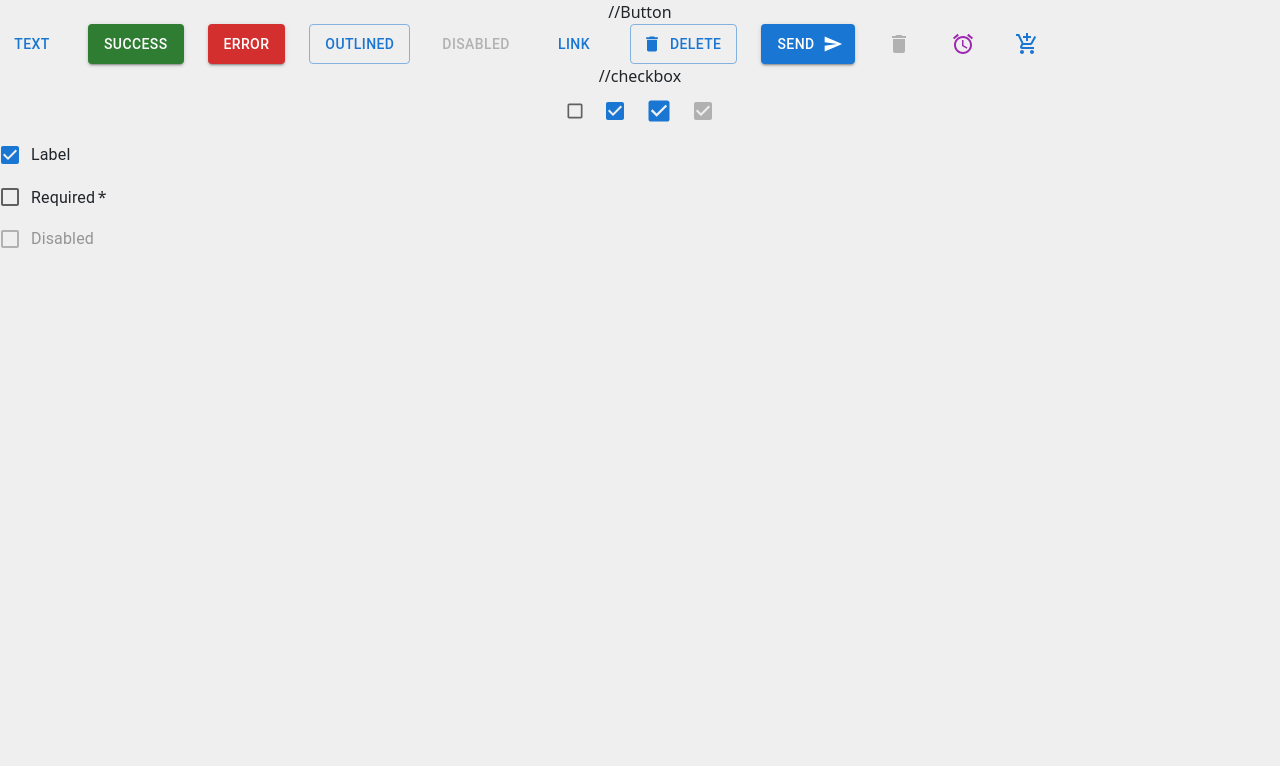
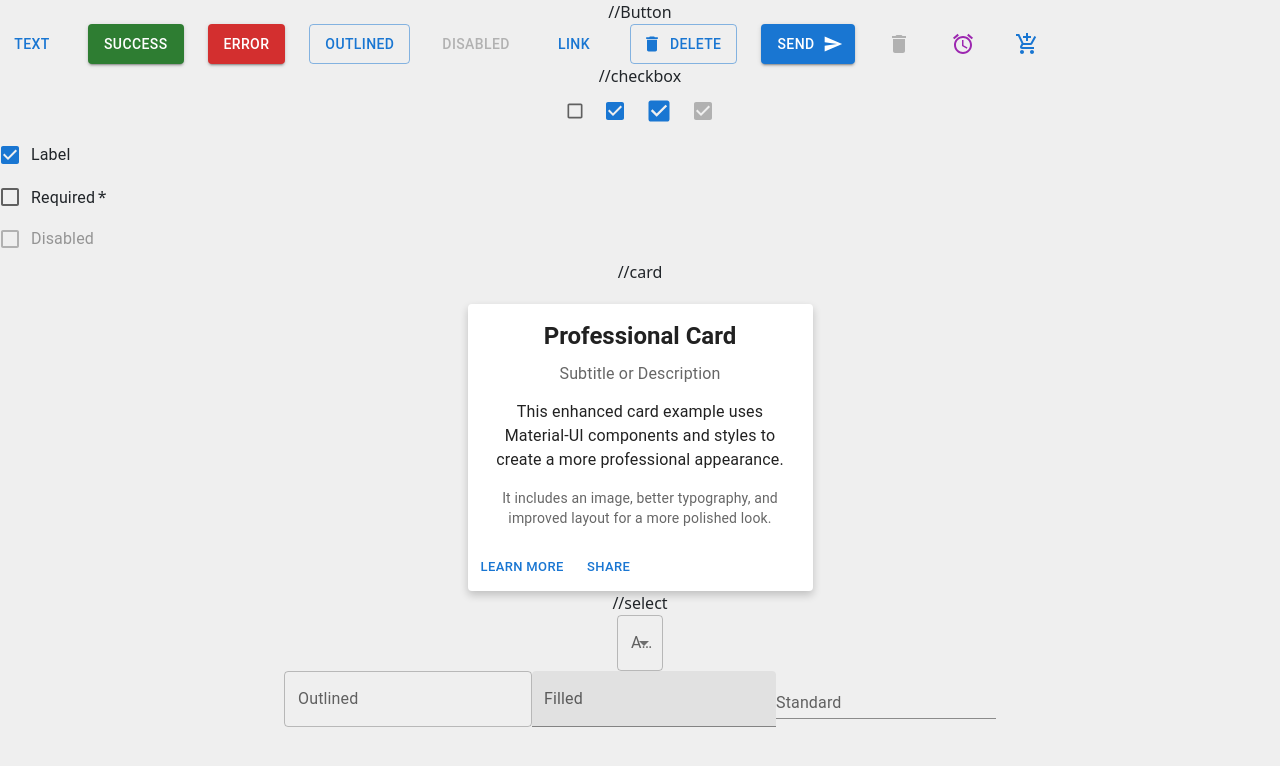
Before and after one commit to Prithivi2126/react_Js, a React (Create React App) app: page /materialui in a window 1280 px wide. Shown: the top 766 px of the page. Built offline with nearby package versions, Linux system fonts and the light colour scheme.

Commit message:
react-hook-form

```diff
--- a/package.json
+++ b/package.json
@@ -5,6 +5,7 @@
   "dependencies": {
     "@emotion/react": "^11.11.4",
     "@emotion/styled": "^11.11.5",
+    "@hookform/resolvers": "^3.6.0",
     "@mui/icons-material": "^5.15.19",
     "@mui/material": "^5.15.19",
     "@testing-library/jest-dom": "^5.17.0",
@@ -14,10 +15,12 @@
     "bootstrap": "^5.3.3",
     "react": "^18.3.1",
     "react-dom": "^18.3.1",
+    "react-hook-form": "^7.52.0",
     "react-router-dom": "^6.23.1",
     "react-scripts": "5.0.1",
     "styled-components": "^6.1.11",
-    "web-vitals": "^2.1.4"
+    "web-vitals": "^2.1.4",
+    "yup": "^1.4.0"
   },
   "scripts": {
     "start": "react-scripts start",
--- a/src/App.js
+++ b/src/App.js
@@ -8,6 +8,7 @@ import Usetransition from "./hook/Usetransition";
 import Employeeform from "./resuableComponent/Employeeform";
 import Registration from "./materialui/Registration";
 import Materialui from "./materialui/Materialui";
+import MyForm from "./react-hook-form/Myform";
 
 
 
@@ -33,6 +34,7 @@ function App() {
             <Route path='/' element={<Registration />}></Route>
             <Route path='/form' element={<Employeeform />}></Route>
             <Route path='/materialui' element={<Materialui />}></Route>
+            <Route path='/reactform' element={<MyForm />}></Route>
           </Routes>
         </Suspense>
       </BrowserRouter>
--- a/src/materialui/Materialui.js
+++ b/src/materialui/Materialui.js
@@ -1,11 +1,19 @@
-import { Button, Checkbox, FormControlLabel, FormGroup, IconButton, Stack } from "@mui/material";
+import { Box, Button, Card, CardActions, CardContent, CardMedia, Checkbox, FormControl, FormControlLabel, FormGroup, IconButton, InputLabel, MenuItem, Select, Stack, TextField, Typography } from "@mui/material";
 import React from "react";
 import DeleteIcon from "@mui/icons-material/Delete";
 import SendIcon from "@mui/icons-material/Send";
 import AlarmIcon from "@mui/icons-material/Alarm";
 import AddShoppingCartIcon from "@mui/icons-material/AddShoppingCart";
+import { useState } from "react";
 const Materialui = () => {
+  const [age, setAge] = useState('');
+
+  const handleChange = (event) => {
+    setAge(event.target.value);
+  };
   return (
+
+
     <div>
       //Button
       <Stack direction="row" spacing={3}>
@@ -58,7 +66,54 @@ const Materialui = () => {
     </FormGroup>
 
     </div>
-    </div>
+
+    //card
+
+   <Card style={{ maxWidth: 345, margin: 'auto', marginTop: 20, boxShadow: '0 4px 8px rgba(0, 0, 0, 0.2)' }}>
+
+      <CardContent>
+        <Typography variant="h5" component="div" gutterBottom style={{ fontWeight: 'bold' }}>
+          Professional Card
+        </Typography>
+        <Typography variant="subtitle1" color="textSecondary" style={{ marginBottom: 12 }}>
+          Subtitle or Description
+        </Typography>
+        <Typography variant="body1" color="textPrimary" paragraph>
+          This enhanced card example uses Material-UI components and styles to create a more professional appearance.
+        </Typography>
+        <Typography variant="body2" color="textSecondary">
+          It includes an image, better typography, and improved layout for a more polished look.
+        </Typography>
+      </CardContent>
+      <CardActions>
+        <Button size="small" color="primary">Learn More</Button>
+        <Button size="small" color="primary">Share</Button>
+      </CardActions>
+    </Card>
+
+    //select
+
+    <Box sx={{ minWidth: 100 }}>
+    <FormControl >
+      <InputLabel id="demo-simple-select-label">Age</InputLabel>
+      <Select
+        labelId="demo-simple-select-label"
+        id="demo-simple-select"
+        value={age}
+        label="Age"
+        onChange={handleChange}
+      >
+        <MenuItem value={10}>Ten</MenuItem>
+        <MenuItem value={20}>Twenty</MenuItem>
+        <MenuItem value={30}>Thirty</MenuItem>
+      </Select>
+    </FormControl>
+  </Box>
+
+<TextField id="outlined-basic" label="Outlined" variant="outlined" />
+<TextField id="filled-basic" label="Filled" variant="filled" />
+<TextField id="standard-basic" label="Standard" variant="standard" />
+</div>
   );
 };
 
--- /dev/null
+++ b/src/react-hook-form/Myform.js
@@ -0,0 +1,66 @@
+import React from "react";
+import { useForm } from "react-hook-form";
+import { yupResolver } from "@hookform/resolvers/yup";
+import * as yup from "yup";
+
+const MyForm = () => {
+  const Validation = yup.object().shape({
+    firstName: yup.string().required("First name is required"),
+    lastName: yup.string().required("Last name is required"),
+    email: yup
+      .string()
+      .required("Email is required")
+      .email("Invalid email address"),
+  });
+
+  const {
+    register,
+    handleSubmit,
+    formState: { errors },
+  } = useForm({
+    resolver: yupResolver(Validation),
+  });
+
+  const onSubmit = (data) => {
+    console.log(data);
+  };
+
+  return (
+    <div className="container">
+      <div className="d-flex justify-content-center  align-items-center vh-100">
+        <div className="card w-50 ">
+        <div class="card-body my-4">
+        <form onSubmit={handleSubmit(onSubmit)}>
+          <div className="mt-3 text-start">
+            <label htmlFor="firstName">First Name</label>
+            <input className="form-control" id="firstName" {...register("firstName")} />
+            <div>
+              {errors.firstName && <span>{errors.firstName.message}</span>}
+            </div>
+          </div>
+
+          <div className="mt-3 text-start">
+            <label htmlFor="lastName">Last Name</label>
+            <input id="lastName" className="form-control" {...register("lastName")} />
+            <div>
+              {errors.lastName && <span>{errors.lastName.message}</span>}
+            </div>
+          </div>
+
+          <div className="mt-3 text-start">
+            <label htmlFor="email">Email</label>
+            <input className="form-control " id="email" {...register("email")} />
+            <div>{errors.email && <span>{errors.email.message}</span>}</div>
+          </div>
+          <div className="mt-3">
+            <button type="submit" className="btn btn-primary">Submit</button>
+          </div>
+        </form>
+        </div>
+      </div>
+    </div>
+    </div>
+  );
+};
+
+export default MyForm;
```
Also changed, not shown: src/materialui/image/sunset-1373171_1280.jpg (added), 1 other file (tests, documents, lock files or other folders).
